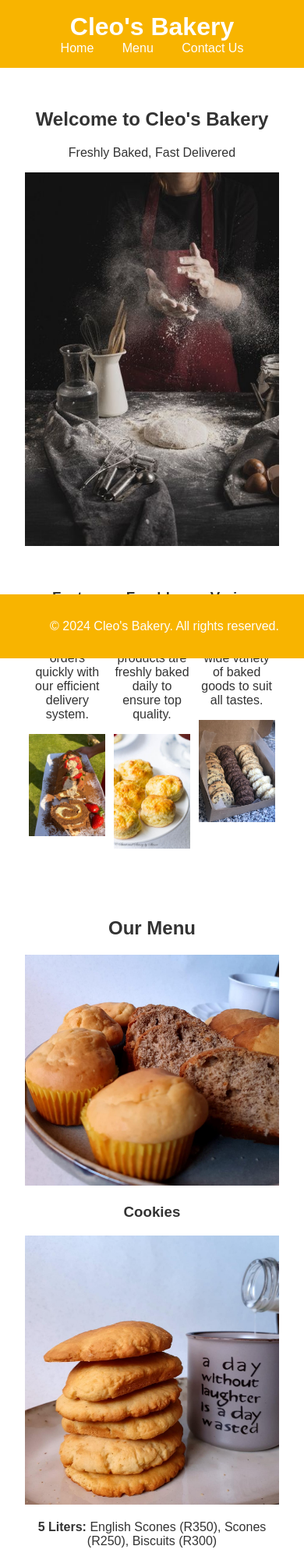
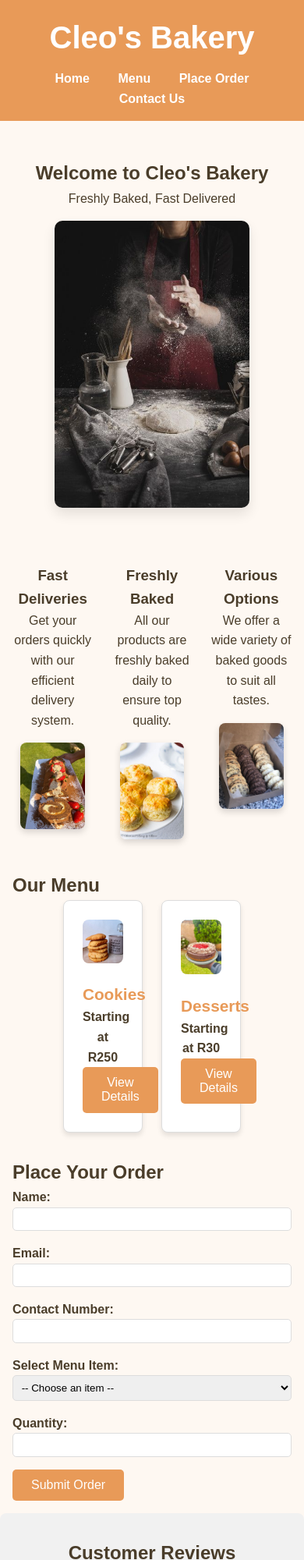
Before and after one commit to Codesenzo/HTML-bakery-, a plain HTML site: page index.html in a window 390 px wide. Shown: the top 2000 px of the page at 78% size. Drawn offline with Linux system fonts and the light colour scheme.

Commit message:
updated website code

```diff
--- a/index.html
+++ b/index.html
@@ -7,94 +7,212 @@
     <meta name="description" content="Cleo's Bakery offers freshly baked goods with fast delivery. Explore our menu and order your favorites today.">
     <meta name="keywords" content="bakery, freshly baked, delivery, cookies, desserts, Cleo's Bakery">
     <style>
+        /* CSS Variables for easy theme adjustment */
+        :root {
+            --primary-color: #e89a58;      /* Warm orange */
+            --secondary-color: #ba6a3e;     /* Deep brown-orange */
+            --text-color: #4a3d2a;         /* Rich dark brown */
+            --bg-color: #fef8f2;           /* Light cream */
+            --accent-color: #f7c1a5;       /* Soft peach accent */
+            --card-shadow: rgba(0, 0, 0, 0.1);
+        }
+
+        /* Global Styles */
+        * { box-sizing: border-box; margin: 0; padding: 0; }
         body {
             font-family: Arial, sans-serif;
-            margin: 0;
-            padding: 0;
-            color: #333;
+            color: var(--text-color);
+            background-color: var(--bg-color);
+            line-height: 1.6;
         }
-        header {
-            background-color: #f8b400;
+        header, footer {
+            background-color: var(--primary-color);
+            color: #fff;
+            text-align: center;
             padding: 1em;
-            text-align: center;
         }
         header h1 {
-            margin: 0;
-            font-size: 2em;
-            color: #fff;
+            font-size: 2.5em;
+            margin-bottom: 0.2em;
         }
         nav a {
             margin: 0 1em;
             text-decoration: none;
             color: #fff;
+            font-weight: bold;
+            transition: color 0.3s;
         }
-        section {
-            padding: 2em;
+        nav a:hover {
+            color: var(--accent-color);
+        }
+
+        /* Utility Classes */
+        .container {
+            max-width: 1200px;
+            margin: auto;
+            padding: 1em;
+        }
+        button {
+            background-color: var(--primary-color);
+            color: #fff;
+            border: none;
+            padding: 0.7em 1.5em;
+            font-size: 1em;
+            cursor: pointer;
+            transition: background-color 0.3s;
+            border-radius: 5px;
+        }
+        button:hover {
+            background-color: var(--secondary-color);
+        }
+
+        /* Home Section */
+        #home {
             text-align: center;
+            margin: 2em 0;
         }
+        #home img {
+            width: 70%;
+            max-width: 600px;
+            border-radius: 10px;
+            box-shadow: 0 8px 16px var(--card-shadow);
+            margin-top: 1em;
+        }
+
+        /* Features Section */
         .features {
             display: flex;
             justify-content: space-around;
             margin-top: 2em;
+            text-align: center;
+            gap: 1.5em;
         }
         .features div {
             width: 30%;
         }
-        .menu-section {
+        .features img {
+            width: 80%;
+            max-width: 250px;
+            border-radius: 8px;
+            margin-top: 1em;
+            box-shadow: 0 4px 8px rgba(0, 0, 0, 0.15);
+        }
+
+        /* Menu Section */
+        .menu-grid {
+            display: flex;
+            flex-wrap: wrap;
+            gap: 1.5em;
+            justify-content: center;
+        }
+        .menu-item {
+            background-color: #fff;
+            border: 1px solid #ddd;
+            border-radius: 8px;
+            width: calc(33% - 1em);
+            padding: 1.5em;
+            box-shadow: 0 4px 6px var(--card-shadow);
+            transition: transform 0.3s ease, box-shadow 0.3s ease;
+            text-align: center;
+        }
+        .menu-item:hover {
+            transform: scale(1.05);
+            box-shadow: 0 6px 10px rgba(0, 0, 0, 0.15);
+        }
+        .menu-item h3 {
+            color: var(--primary-color);
+            font-size: 1.3em;
+        }
+        .menu-item img {
+            border-radius: 8px;
+            margin-bottom: 1em;
+            width: 100%;
+        }
+
+        /* Customer Reviews */
+        .reviews-section {
+            background-color: #f1f1f1;
+            padding: 2em;
+            border-radius: 8px;
+            text-align: center;
+        }
+        .review-container {
+            position: relative;
+            max-width: 800px;
+            margin: auto;
+        }
+        .review-slide {
+            display: none;
+            font-style: italic;
+            transition: opacity 0.5s ease-in-out;
+        }
+        .review-slide.active {
+            display: block;
+            opacity: 1;
+        }
+        .review-slide h4 {
+            color: var(--primary-color);
             margin-top: 1em;
         }
-        .contact-info, .socials, .delivery-hours {
+
+        /* Navigation Buttons */
+        .nav-buttons {
+            display: flex;
+            justify-content: center;
+            gap: 1em;
             margin-top: 1em;
         }
-        .socials a {
-            margin: 0 0.5em;
-            text-decoration: none;
-            color: #f8b400;
-        }
-        footer {
-            background-color: #f8b400;
+        .nav-button {
+            background-color: var(--primary-color);
             color: #fff;
-            text-align: center;
-            padding: 1em;
-            position: fixed;
-            width: 100%;
-            bottom: 0;
-        }
-        button {
-            background-color: #f8b400;
-            color: #fff;
-            border: none;
             padding: 0.5em 1em;
             cursor: pointer;
+            border: none;
+            font-size: 1em;
+            border-radius: 5px;
+            transition: background-color 0.3s;
         }
-        button:hover {
-            background-color: #d69a00;
+        .nav-button:hover {
+            background-color: var(--secondary-color);
         }
-        nav a:hover {
-            text-decoration: underline;
+
+        /* Order Form */
+        #order-info form div {
+            margin-bottom: 1em;
         }
-        img {
-            max-width: 100%;
-            height: auto;
+        #order-info label {
+            display: block;
+            font-weight: bold;
+        }
+        #order-info input, #order-info select {
+            width: 100%;
+            padding: 0.5em;
+            border-radius: 5px;
+            border: 1px solid #ddd;
         }
     </style>
 </head>
 <body>
+    <!-- Header -->
     <header>
         <h1>Cleo's Bakery</h1>
         <nav>
             <a href="#home">Home</a>
             <a href="#menu">Menu</a>
+            <a href="#order-info">Place Order</a>
             <a href="#contact">Contact Us</a>
         </nav>
     </header>
 
-    <main>
-        <section id="home">
+    <!-- Home Section -->
+    <section id="home" class="container">
         <h2>Welcome to Cleo's Bakery</h2>
         <p>Freshly Baked, Fast Delivered</p>
         <img src="menu.jpg" alt="Welcome to Cleo's Bakery">
-            <div class="features">
+    </section>
+
+    <!-- Features Section -->
+    <section class="features container">
         <div>
             <h3>Fast Deliveries</h3>
             <p>Get your orders quickly with our efficient delivery system.</p>
@@ -110,65 +228,117 @@
             <p>We offer a wide variety of baked goods to suit all tastes.</p>
             <img src="blahh.jpg" alt="Various Options">
         </div>
+    </section>
+
+    <!-- Menu Section -->
+    <section id="menu" class="container">
+        <h2>Our Menu</h2>
+        <div class="menu-grid">
+            <div class="menu-item">
+                <img src="cook.jpg" alt="Cookies">
+                <h3>Cookies</h3>
+                <p><strong>Starting at R250</strong></p>
+                <button onclick="openModal('Cookies', 'Freshly baked cookies available in various flavors. Try our classic Scones and Biscuits.')">View Details</button>
+            </div>
+            <div class="menu-item">
+                <img src="des.jpg" alt="Desserts">
+                <h3>Desserts</h3>
+                <p><strong>Starting at R30</strong></p>
+                <button onclick="openModal('Desserts', 'Delicious desserts like Chocolate Cheesecake, Swiss Roll, Banana Bread, and more.')">View Details</button>
+            </div>
         </div>
     </section>
 
-        <section id="menu">
-            <h2>Our Menu</h2>
-            <img src="men.jpg" alt="Our Menu">
-            <div class="menu-section">
-                <h3>Cookies</h3>
-                <img src="cook.jpg" alt="Cookies">
-                <p><strong>5 Liters:</strong> English Scones (R350), Scones (R250), Biscuits (R300)</p>
-                <p><strong>10 Liters:</strong> English Scones (R600), Scones (R450), Biscuits (R550)</p>
-                <p><strong>20 Liters:</strong> English Scones (R1050), Scones (R600), Biscuits (R1000)</p>
+    <!-- Order Form Section -->
+    <section id="order-info" class="container">
+        <h2>Place Your Order</h2>
+        <form id="orderForm" onsubmit="validateOrderForm(event)">
+            <div>
+                <label for="customerName">Name:</label>
+                <input type="text" id="customerName" name="customerName" required>
             </div>
-            <div class="menu-section">
-                <h3>Desserts</h3>
-                <img src="des.jpg" alt="Desserts">
-                <p>Chocolate Cheesecake (R300)</p>
-                <p>Swiss Roll (R180)</p>
-                <p>Banana Bread (R30)</p>
-                <p>Queen's Cake (10 per packet) (R55)</p>
-                <p>Cupcakes (10 per packet) (R95)</p>
+            <div>
+                <label for="customerEmail">Email:</label>
+                <input type="email" id="customerEmail" name="customerEmail" required>
+            </div>
+            <div>
+                <label for="customerPhone">Contact Number:</label>
+                <input type="tel" id="customerPhone" name="customerPhone" required>
+            </div>
+            <div>
+                <label for="menuItem">Select Menu Item:</label>
+                <select id="menuItem" name="menuItem" required>
+                    <option value="">-- Choose an item --</option>
+                    <option value="Cookies">Cookies - Starting at R250</option>
+                    <option value="Desserts">Desserts - Starting at R30</option>
+                </select>
+            </div>
+            <div>
+                <label for="quantity">Quantity:</label>
+                <input type="number" id="quantity" name="quantity" min="1" max="100" required>
+            </div>
+            <button type="submit">Submit Order</button>
+        </form>
+    </section>
+
+    <!-- Customer Reviews Section -->
+    <section id="reviews" class="reviews-section">
+        <h2>Customer Reviews</h2>
+        <div class="review-container">
+            <div class="review-slide active">
+                <p>"These cookies are the best I've ever had!"</p>
+                <h4>- Sarah P.</h4>
+            </div>
+            <div class="review-slide">
+                <p>"Absolutely delightful pastries!"</p>
+                <h4>- James K.</h4>
+            </div>
+            <div class="review-slide">
+                <p>"Fast delivery and fantastic taste!"</p>
+                <h4>- Karen L.</h4>
+            </div>
+        </div>
+        <div class="nav-buttons">
+            <button class="nav-button" onclick="prevReview()">&#10094; Previous</button>
+            <button class="nav-button" onclick="nextReview()">Next &#10095;</button>
         </div>
     </section>
 
-        <section id="contact">
-            <h2>Contact Us</h2>
-            <img src="" alt="Contact Us">
-            <form>
-                <label for="name">Name:</label>
-                <input type="text" id="name" name="name" required>
-
-                <label for="email">Email:</label>
-                <input type="email" id="email" name="email" required>
-
-                <label for="message">Message:</label>
-                <textarea id="message" name="message" required></textarea>
-
-                <button type="submit">Submit</button>
-            </form>
-            <div class="contact-info">
-                <p>Email: info@cleosbakery.com</p>
-                <p>Phone: 123-456-7890</p>
-                <div class="socials">
-                    <a href="#">Facebook</a>
-                    <a href="#">Twitter</a>
-                    <a href="#">Instagram</a>
-                </div>
-            </div>
-            <div class="delivery-hours">
-                <h3>Delivery Hours</h3>
-                <p>Monday - Friday: 8 AM - 6 PM</p>
-                <p>Saturday: 9 AM - 5 PM</p>
-                <p>Sunday: Closed</p>
-            </div>
-        </section>
-    </main>
-
+    <!-- Footer -->
     <footer>
         <p>&copy; 2024 Cleo's Bakery. All rights reserved.</p>
     </footer>
+
+    <!-- JavaScript for Reviews, Form Validation, and Order Form -->
+    <script>
+        // Customer Reviews Slideshow
+        const reviews = document.querySelectorAll(".review-slide");
+        let currentReviewIndex = 0;
+
+        function showReview(index) {
+            reviews.forEach((review, i) => {
+                review.classList.toggle("active", i === index);
+            });
+        }
+
+        function nextReview() {
+            currentReviewIndex = (currentReviewIndex + 1) % reviews.length;
+            showReview(currentReviewIndex);
+        }
+
+        function prevReview() {
+            currentReviewIndex = (currentReviewIndex - 1 + reviews.length) % reviews.length;
+            showReview(currentReviewIndex);
+        }
+
+        // Auto-slide every 5 seconds
+        setInterval(nextReview, 5000);
+
+        // Order Form Validation
+        function validateOrderForm(event) {
+            event.preventDefault();
+            alert("Order Submitted!");
+        }
+    </script>
 </body>
 </html>
```
Lines whose indentation alone changed are shown as unchanged.
